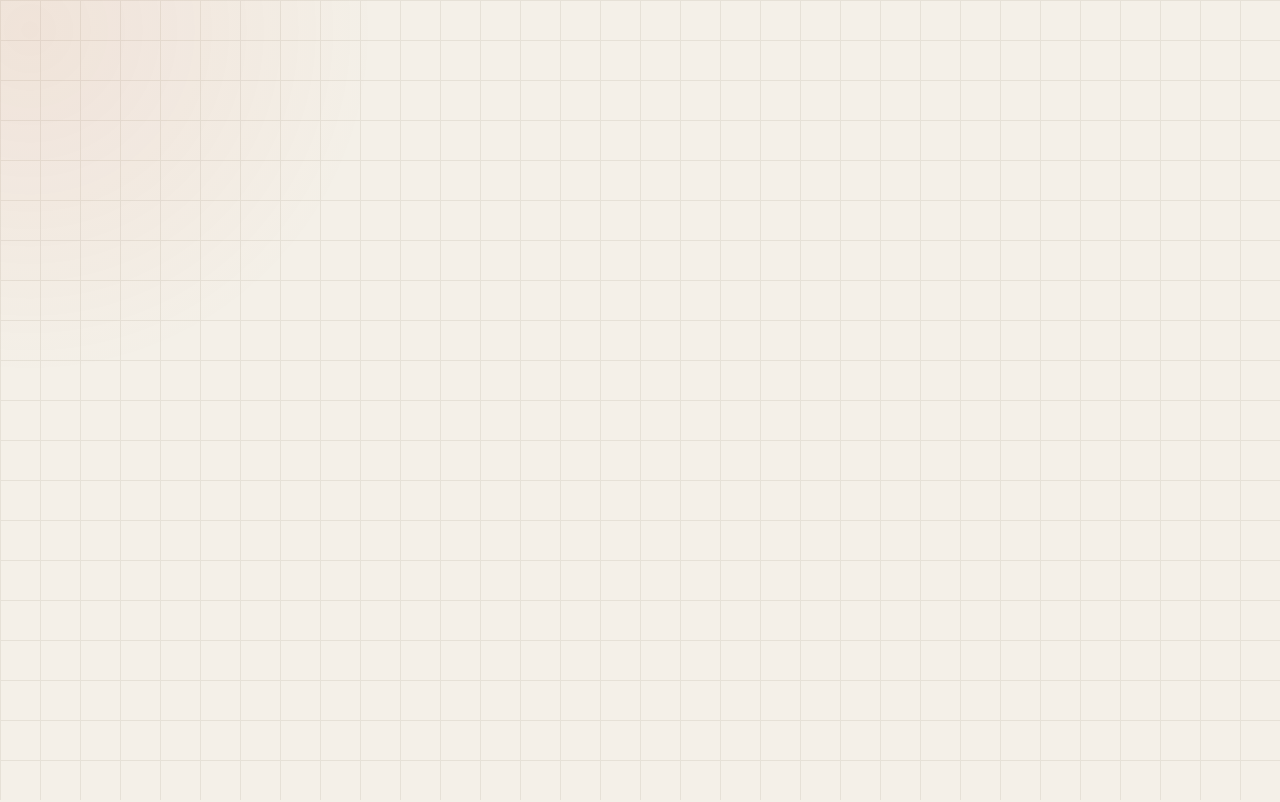
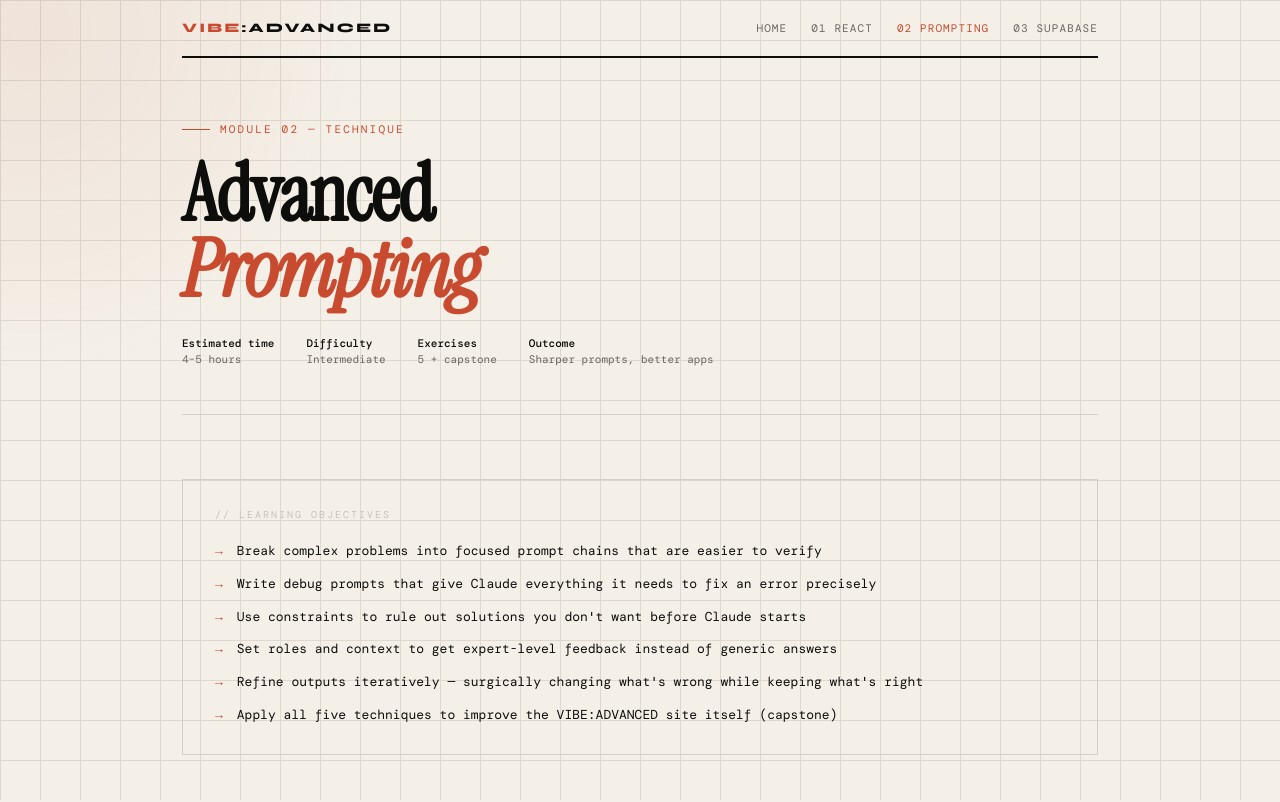
Before and after one commit to G915-prog/vibe-advanced, a React (Vite) app: page /module/2 in a window 1280 px wide. Before the commit this address had no page. Shown: the top 802 px of the page. Built offline with nearby package versions, Linux system fonts and the light colour scheme; a web font is replaced by a local one.

Commit message:
routing module 2

```diff
--- a/src/App.jsx
+++ b/src/App.jsx
@@ -1,6 +1,7 @@
 import { BrowserRouter, Routes, Route } from 'react-router-dom'
 import Home from './pages/Home'
 import Module1 from './pages/Module1'
+import Module2 from './pages/Module2';
 
 export default function App() {
   return (
@@ -8,6 +9,7 @@
       <Routes>
         <Route path="/" element={<Home />} />
         <Route path="/module/1" element={<Module1 />} />
+        <Route path="/module/2" element={<Module2 />} />
       </Routes>
     </BrowserRouter>
   )
```
